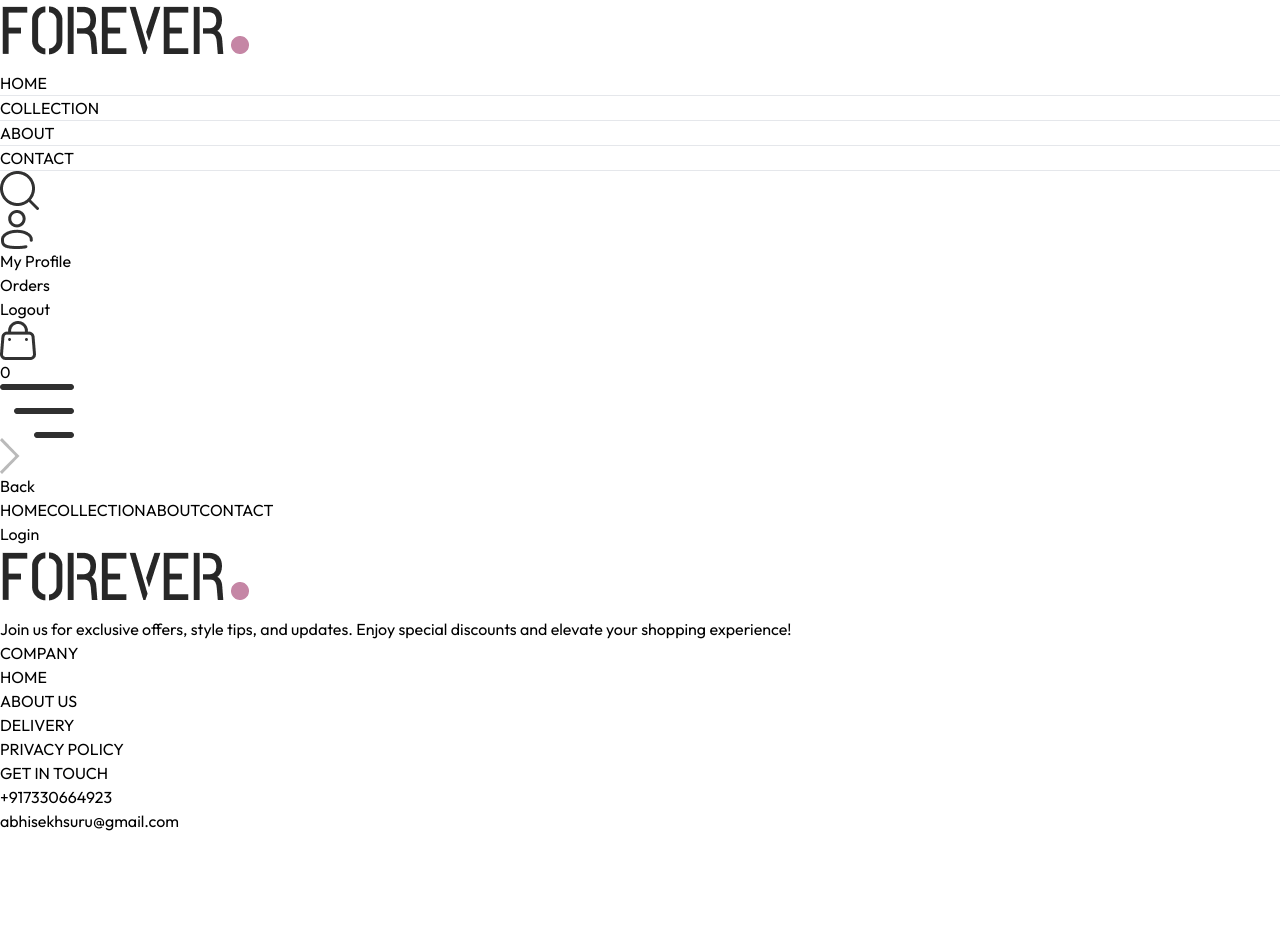
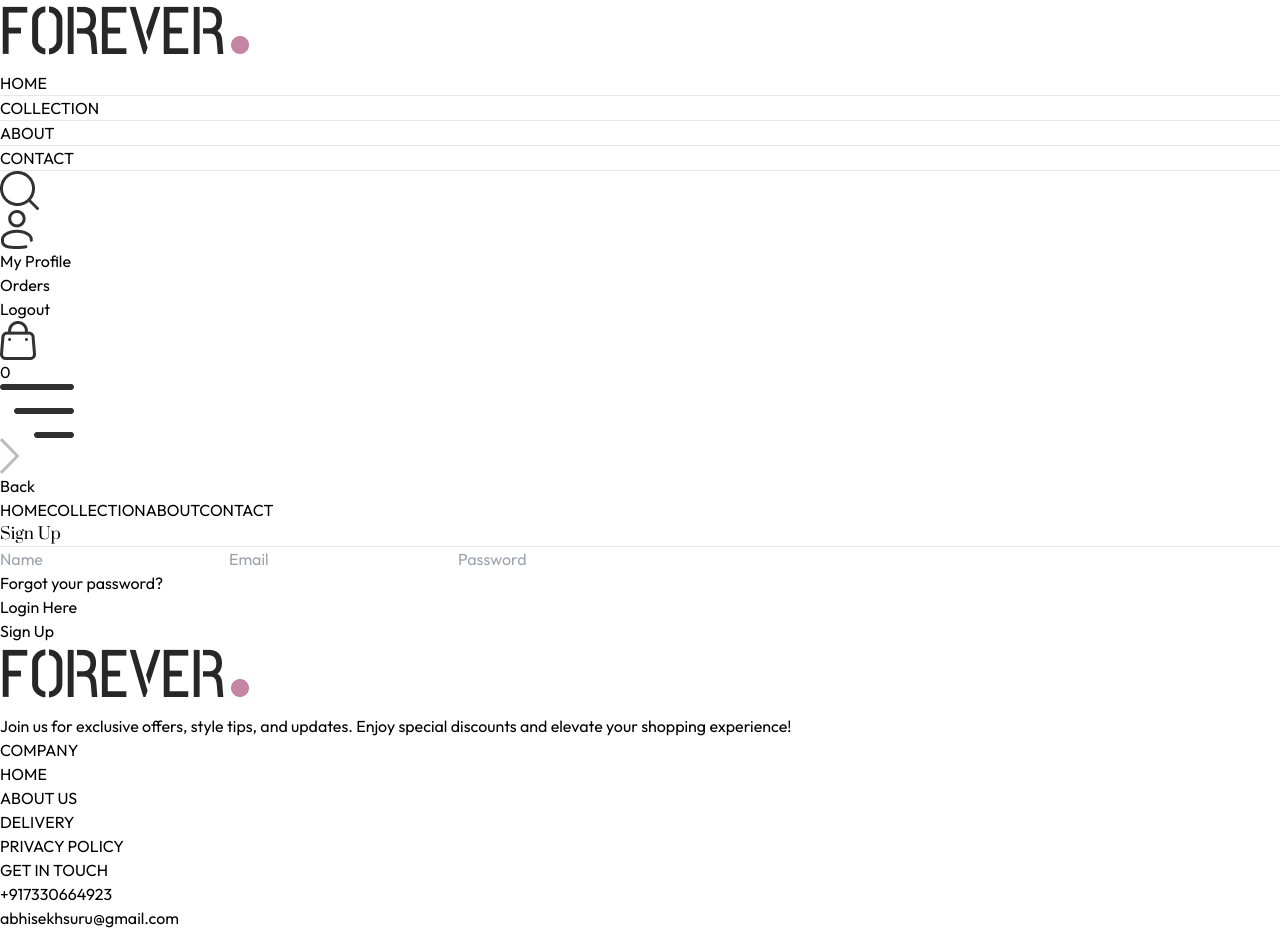
Before and after one commit to Abhisekh8421/Clothing_Store_Frontend, a React (Vite) app: page /login in a window 1280 px wide. Before the commit the page ends 833 px from the top, so only its background shows below. Built offline with nearby package versions, Linux system fonts and the light colour scheme.

Commit message:
completed the About and Contact page

```diff
--- a/src/pages/About.jsx
+++ b/src/pages/About.jsx
@@ -1,9 +1,40 @@
-import React from 'react'
+import React from "react";
+import Title from "../components/Title";
+import { assets } from "../assets/frontend_assets/assets";
+import NewsLetterBox from "../components/NewsLetterBox";
 
 const About = () => {
   return (
-    <div>About</div>
-  )
-}
+    <div>
+      <div className=" text-2xl text-center pt-8 border-t">
+        <Title text1={"ABOUT "} text2={"US"} />
+      </div>
+      <div className="my-10 flex flex-col md:flex-row gap-16">
+        <img src={assets.about_img} className=" w-full md:max-w-[450px]" />
+        <div className=" flex flex-col justify-center gap-6 md:w-2/4 text-gray-600 ">
+          <p>
+            Welcome to Second Skin, your one-stop shop for trendsetting fashion
+            that feels as good as it looks. Discover stylish clothing, curated
+            for every occasion, with seamless shopping and secure payments.
+            Redefine your wardrobe with Second Skin—where comfort meets style!
+          </p>
+          <p>
+            From classic essentials to bold statement pieces, we bring you a
+            collection designed to celebrate your unique style. Shop
+            effortlessly, stay on trend, and let us be part of your fashion
+            journey!
+          </p>
+          <b className=" text-gray-800">Our Mission</b>
+          <p>
+            Our mission is to redefine your shopping experience by offering
+            high-quality, stylish, and affordable clothing that fits every
+            occasion
+          </p>
+        </div>
+      </div>
+      <NewsLetterBox />
+    </div>
+  );
+};
 
-export default About
+export default About;
--- a/src/pages/Contact.jsx
+++ b/src/pages/Contact.jsx
@@ -1,9 +1,33 @@
-import React from 'react'
+import React from "react";
+import Title from "../components/Title";
+import { assets } from "../assets/frontend_assets/assets";
+import NewsLetterBox from "../components/NewsLetterBox";
 
 const Contact = () => {
   return (
-    <div>Contact</div>
-  )
-}
+    <div>
+      <div className=" text-center text-2xl pt-10 border-t ">
+        <Title text1={"CONTACT"} text2={" US"} />
+      </div>
+      <div className=" my-10 flex flex-col justify-center md:flex-row gap-10 mb-28 ">
+        <img src={assets.contact_img} className=" w-full md:max-w-[480px]" />
+        <div className=" flex flex-col justify-center items-start gap-6">
+          <p className=" font-semibold text-xl text-gray-600">Our Store</p>
+          <p className=" text-gray-500">
+            Visakhapatnam <br /> Andhrapradesh, India
+          </p>
+          <p className=" text-gray-600">
+            PhNo:+917330664923 <br /> Email: abhisekhsuru@gamil.com
+          </p>
+          <p className=" font-semibold text-xl text-gray-700">
+            Careers at Forever.
+          </p>
+          <p className=" text-gray-500">Learn more about our teams.</p>
+        </div>
+      </div>
+      <NewsLetterBox />
+    </div>
+  );
+};
 
-export default Contact
+export default Contact;
--- a/src/pages/Login.jsx
+++ b/src/pages/Login.jsx
@@ -1,9 +1,67 @@
-import React from 'react'
+import React, { useState } from "react";
 
 const Login = () => {
+  const [currentState, setCurrentState] = useState("Sign Up");
+  const onSubmitHandler = async (e) => {
+    e.preventDefault();
+  };
   return (
-    <div>Login</div>
-  )
-}
+    <form
+      onSubmit={onSubmitHandler}
+      className=" flex flex-col items-center w-[90%] sm:max-w-96 m-auto mt-14 gap-4 text-gray-800 "
+    >
+      <div className=" inline-flex items-center gap-2 mb-2 mt-10">
+        <p className=" prata-regular text-3xl">{currentState}</p>
+        <hr className=" border-none h-[1.5px] w-8 bg-gray-800 " />
+      </div>
+      {currentState === "Login" ? (
+        ""
+      ) : (
+        <input
+          type="text"
+          className=" w-full  px-3 py-2  border border-gray-800 "
+          placeholder="Name"
+          required
+        />
+      )}
+      <input
+        type="email"
+        className=" w-full  px-3 py-2  border border-gray-800 "
+        placeholder="Email"
+        required
+      />
+      <input
+        type="password"
+        className=" w-full  px-3 py-2  border border-gray-800 "
+        placeholder="Password"
+        required
+      />
+      <div className=" w-full flex justify-between text-sm mt-[-8px]">
+        <p className=" cursor-pointer ">Forgot your password?</p>
+        {currentState === "Login" ? (
+          <p
+            className=" cursor-pointer"
+            onClick={() => setCurrentState("Sign Up")}
+          >
+            Create account
+          </p>
+        ) : (
+          <p
+            className=" cursor-pointer"
+            onClick={() => setCurrentState("Login")}
+          >
+            Login Here
+          </p>
+        )}
+      </div>
+      <button
+        type="submit"
+        className=" bg-black text-white font-light px-8 py-2 mt-4 "
+      >
+        {currentState === "Login" ? "Sign In" : "Sign Up"}
+      </button>
+    </form>
+  );
+};
 
-export default Login
+export default Login;
```
